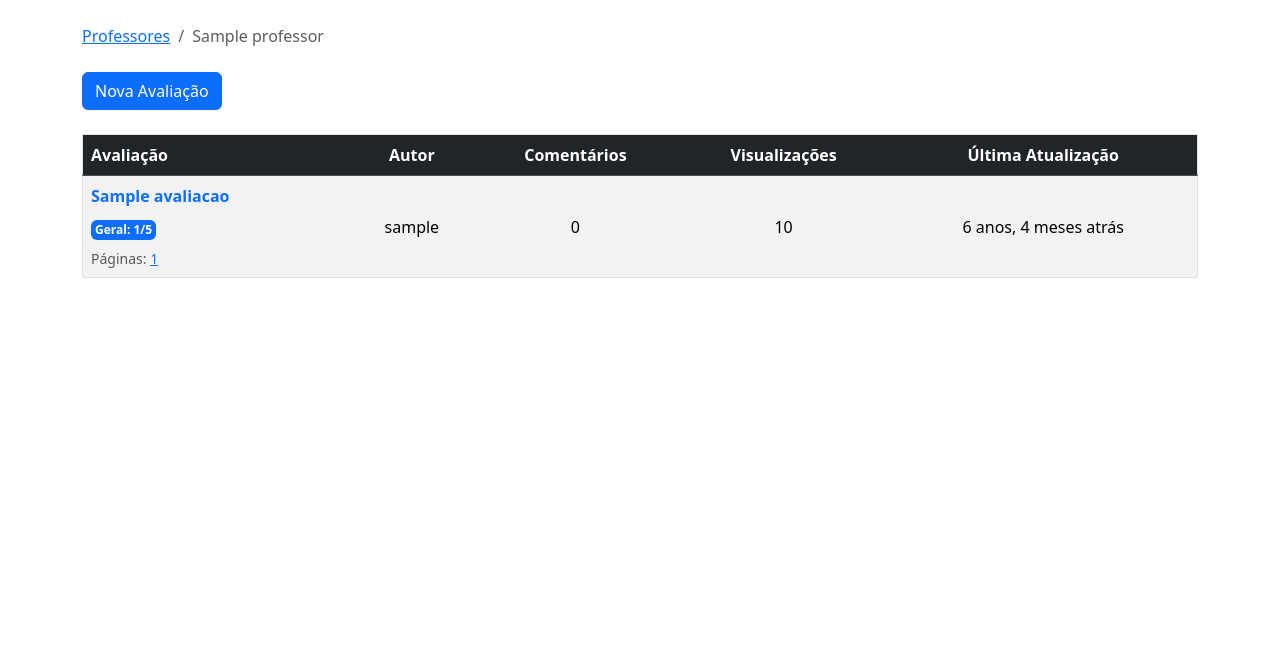
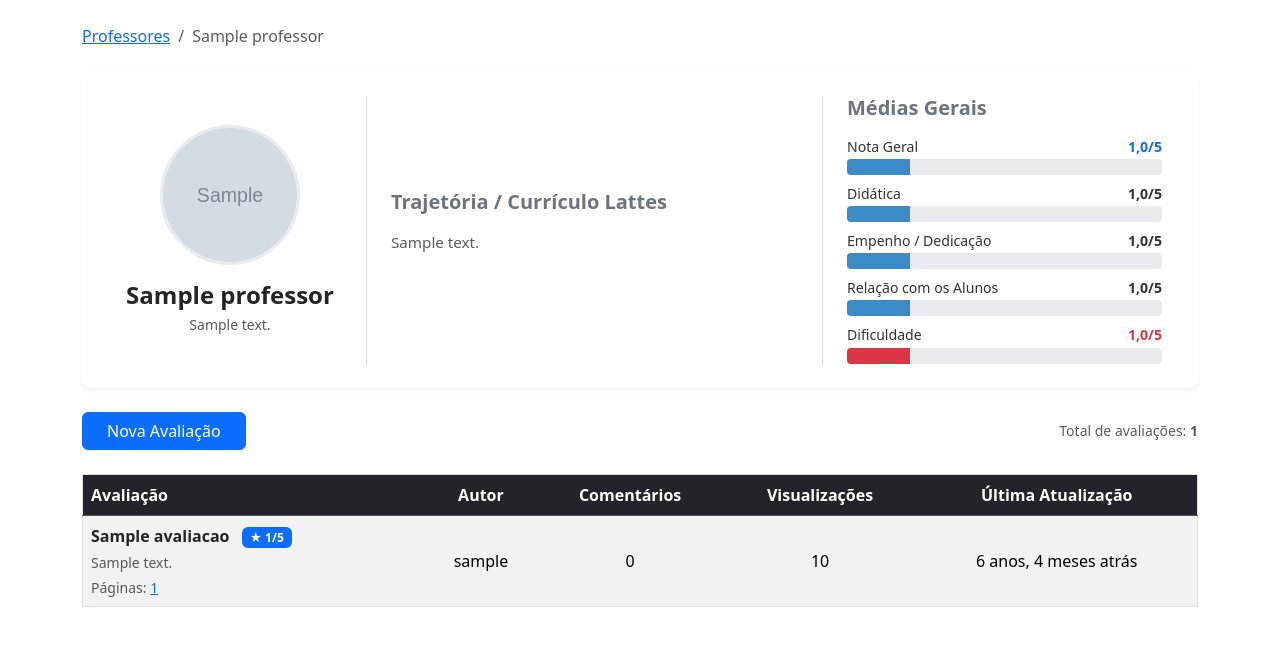
Before and after one commit to PedroPalharesAkaK/Django_Project, a Django app: page /professores/1/ in a window 1280 px wide. Shown: the part 56-702 px from the top of the page. Run offline with Django 5.2, Linux system fonts and the light colour scheme; tables that the repository leaves empty hold one stand-in row (values such as "Sample post"); grey boxes marked "Sample" are stand-in pictures; some libraries are stand-ins or nearby versions.

Commit message:
barra de notas e comematario aparecendo

```diff
--- a/boards/models.py
+++ b/boards/models.py
@@ -4,6 +4,7 @@ from django.db.models import F
 from django.utils.html import mark_safe
 from markdown import markdown
 import math
+from django.db.models import Avg
 
 # IMPORTANTE: Importamos os validadores para garantir que a nota não passa de 5 nem desce de 0
 from django.core.validators import MinValueValidator, MaxValueValidator
@@ -29,6 +30,36 @@ class Professor(models.Model):
 
     def get_last_comentario(self):
         return Comentario.objects.filter(avaliacao__professor=self).order_by('-created_at').first()
+    # Certifique-se de que este import está no topo do seu models.py
+
+    def _get_avg(self, field_name):
+        """Método auxiliar interno para calcular a média de um quesito"""
+        avg = self.avaliacoes.aggregate(Avg(field_name))[f'{field_name}__avg']
+        return round(avg, 1) if avg else 0
+
+    # Métodos que devolvem a nota decimal (Ex: 4.3)
+    def get_media_geral(self): return self._get_avg('nota_geral')
+    def get_media_didatica(self): return self._get_avg('nota_didatica')
+    def get_media_empenho(self): return self._get_avg('nota_empenho')
+    def get_media_relacao(self): return self._get_avg('nota_relacao')
+    def get_media_dificuldade(self): return self._get_avg('nota_dificuldade')
+
+    # Métodos que convertem a nota em percentagem para preencher a barra de progresso (0 a 100%)
+    # Métodos que convertem a nota em percentagem para preencher a barra de progresso (0 a 100%)
+    def get_percent_geral(self):
+        return int((self.get_media_geral() / 5) * 100)
+
+    def get_percent_didatica(self):
+        return int((self.get_media_didatica() / 5) * 100)
+
+    def get_percent_empenho(self):
+        return int((self.get_media_empenho() / 5) * 100)
+
+    def get_percent_relacao(self):
+        return int((self.get_media_relacao() / 5) * 100)
+
+    def get_percent_dificuldade(self):
+        return int((self.get_media_dificuldade() / 5) * 100)
 
 
 class Avaliacao(models.Model):
--- a/templates/avaliacoes.html
+++ b/templates/avaliacoes.html
@@ -3,6 +3,48 @@
 
 {% block title %}
   {{ professor.nome }} - {{ block.super }}
+{% endblock %}
+
+{% block stylesheet %}
+  <style>
+    /* Estilos do Painel do Professor */
+    .professor-card {
+      background: #fff;
+      border-radius: 8px;
+      border: none;
+    }
+    .profile-img {
+      width: 140px;
+      height: 140px;
+      object-fit: cover;
+      border-radius: 50%;
+      background-color: #f8f9fa;
+      border: 3px solid #e9ecef;
+    }
+    .progress {
+      height: 16px;
+      background-color: #e9ecef;
+      border-radius: 4px;
+      margin-bottom: 0;
+    }
+    .progress-bar {
+      background-color: #3b8cc6;
+      font-weight: bold;
+      font-size: 0.75rem;
+    }
+    .criterio-label {
+      font-weight: 500;
+      margin-bottom: 2px;
+      font-size: 0.88rem;
+      color: #333;
+    }
+    .biografia-box {
+      font-size: 0.95rem;
+      line-height: 1.6;
+      max-height: 175px;
+      overflow-y: auto;
+    }
+  </style>
 {% endblock %}
 
 {% block breadcrumb %}
@@ -11,12 +53,104 @@
 {% endblock %}
 
 {% block content %}
-  <div class="mb-4">
-    {% if not usuario_ja_avaliou %}
-      <a href="{% url 'new_avaliacao' professor.pk %}" class="btn btn-primary">Nova Avaliação</a>
-    {% else %}
-      <button class="btn btn-secondary" disabled>Você já avaliou este professor</button>
-    {% endif %}
+
+  <div class="card shadow-sm mb-4 professor-card">
+    <div class="card-body p-4">
+      <div class="row">
+
+        <div class="col-md-3 text-center border-end d-flex flex-column align-items-center justify-content-center">
+          {% if professor.foto_url %}
+            <img src="{{ professor.foto_url }}" alt="{{ professor.nome }}" class="profile-img mb-3">
+          {% else %}
+            <svg class="profile-img mb-3 text-secondary p-2" fill="currentColor" viewBox="0 0 24 24">
+              <path d="M12 12c2.21 0 4-1.79 4-4s-1.79-4-4-4-4 1.79-4 4 1.79 4 4 4zm0 2c-2.67 0-8 1.34-8 4v2h16v-2c0-2.66-5.33-4-8-4z"/>
+            </svg>
+          {% endif %}
+          <h4 class="fw-bold mb-1">{{ professor.nome }}</h4>
+          <p class="text-muted small mb-0">{{ professor.descricao }}</p>
+        </div>
+
+        <div class="col-md-5 px-md-4 mt-4 mt-md-0 d-flex flex-column justify-content-center">
+          <h5 class="fw-bold text-secondary mb-3">Trajetória / Currículo Lattes</h5>
+          <div class="text-muted biografia-box">
+            {% if professor.biografia %}
+              {{ professor.biografia|linebreaks }}
+            {% else %}
+              <p class="fst-italic text-muted">Nenhuma trajetória académica ou link do currículo Lattes registado para este docente.</p>
+            {% endif %}
+          </div>
+        </div>
+
+        <div class="col-md-4 px-md-4 mt-4 mt-md-0 border-start d-flex flex-column justify-content-center">
+          <h5 class="fw-bold text-secondary mb-3">Médias Gerais</h5>
+
+          <div class="mb-2">
+            <div class="d-flex justify-content-between criterio-label">
+              <span>Nota Geral</span>
+              <span class="fw-bold text-primary">{{ professor.get_media_geral }}/5</span>
+            </div>
+            <div class="progress">
+              <div class="progress-bar" role="progressbar" style="width: {{ professor.get_percent_geral }}%;" aria-valuenow="{{ professor.get_media_geral }}" aria-valuemin="0" aria-valuemax="5"></div>
+            </div>
+          </div>
+
+          <div class="mb-2">
+            <div class="d-flex justify-content-between criterio-label">
+              <span>Didática</span>
+              <span class="fw-bold">{{ professor.get_media_didatica }}/5</span>
+            </div>
+            <div class="progress">
+              <div class="progress-bar" role="progressbar" style="width: {{ professor.get_percent_didatica }}%;" aria-valuenow="{{ professor.get_media_didatica }}" aria-valuemin="0" aria-valuemax="5"></div>
+            </div>
+          </div>
+
+          <div class="mb-2">
+            <div class="d-flex justify-content-between criterio-label">
+              <span>Empenho / Dedicação</span>
+              <span class="fw-bold">{{ professor.get_media_empenho }}/5</span>
+            </div>
+            <div class="progress">
+              <div class="progress-bar" role="progressbar" style="width: {{ professor.get_percent_empenho }}%;" aria-valuenow="{{ professor.get_media_empenho }}" aria-valuemin="0" aria-valuemax="5"></div>
+            </div>
+          </div>
+
+          <div class="mb-2">
+            <div class="d-flex justify-content-between criterio-label">
+              <span>Relação com os Alunos</span>
+              <span class="fw-bold">{{ professor.get_media_relacao }}/5</span>
+            </div>
+            <div class="progress">
+              <div class="progress-bar" role="progressbar" style="width: {{ professor.get_percent_relacao }}%;" aria-valuenow="{{ professor.get_media_relacao }}" aria-valuemin="0" aria-valuemax="5"></div>
+            </div>
+          </div>
+
+          <div class="mb-0">
+            <div class="d-flex justify-content-between criterio-label">
+              <span>Dificuldade</span>
+              <span class="fw-bold text-danger">{{ professor.get_media_dificuldade }}/5</span>
+            </div>
+            <div class="progress">
+              <div class="progress-bar bg-danger" role="progressbar" style="width: {{ professor.get_percent_dificuldade }}%;" aria-valuenow="{{ professor.get_media_dificuldade }}" aria-valuemin="0" aria-valuemax="5"></div>
+            </div>
+          </div>
+
+        </div>
+
+      </div>
+    </div>
+  </div>
+
+  <div class="mb-4 d-flex justify-content-between align-items-center">
+    <div>
+      {% if not usuario_ja_avaliou %}
+        <a href="{% url 'new_avaliacao' professor.pk %}" class="btn btn-primary px-4">Nova Avaliação</a>
+      {% else %}
+        <button class="btn btn-secondary" disabled>Você já avaliou este professor</button>
+      {% endif %}
+    </div>
+    <div class="text-muted small">
+      Total de avaliações: <strong>{{ professor.get_avaliacoes_count }}</strong>
+    </div>
   </div>
 
   <div class="table-responsive">
@@ -34,15 +168,19 @@
         {% for avaliacao in avaliacoes %}
           {% url 'avaliacao_comentarios' professor.pk avaliacao.pk as avaliacao_url %}
           <tr>
-            <td class="text-start">
+            <td class="text-start align-middle">
               <p class="mb-1">
-                <a href="{{ avaliacao_url }}" class="fw-bold text-decoration-none">{{ avaliacao.titulo }}</a>
+                <a href="{{ avaliacao_url }}" class="fw-bold text-decoration-none text-dark">{{ avaliacao.titulo }}</a>
+                <span class="badge bg-primary text-white ms-2">★ {{ avaliacao.nota_geral }}/5</span>
               </p>
 
-              <div class="mb-2 mt-2">
-                <span class="badge bg-primary text-white p-1 me-1">Geral: {{ avaliacao.nota_geral }}/5</span>
-
-              </div>
+              <small class="text-muted d-block mb-1">
+                {% with primeiro_comentario=avaliacao.comentarios.first %}
+                  {% if primeiro_comentario %}
+                    {{ primeiro_comentario.texto|truncatewords:15 }}
+                  {% endif %}
+                {% endwith %}
+              </small>
 
               <small class="text-muted d-block">
                 Páginas:
@@ -59,12 +197,6 @@
             <td class="align-middle">{{ avaliacao.views }}</td>
             <td class="align-middle">{{ avaliacao.last_updated|naturaltime }}</td>
           </tr>
-        {% empty %}
-          <tr>
-            <td colspan="5" class="text-center text-muted py-4">
-              Ainda não há avaliações para este professor. Seja o primeiro a avaliar!
-            </td>
-          </tr>
         {% endfor %}
       </tbody>
     </table>
```
Also changed, not shown: boards/tests/test_models.py (added, +41 -0 lines).
